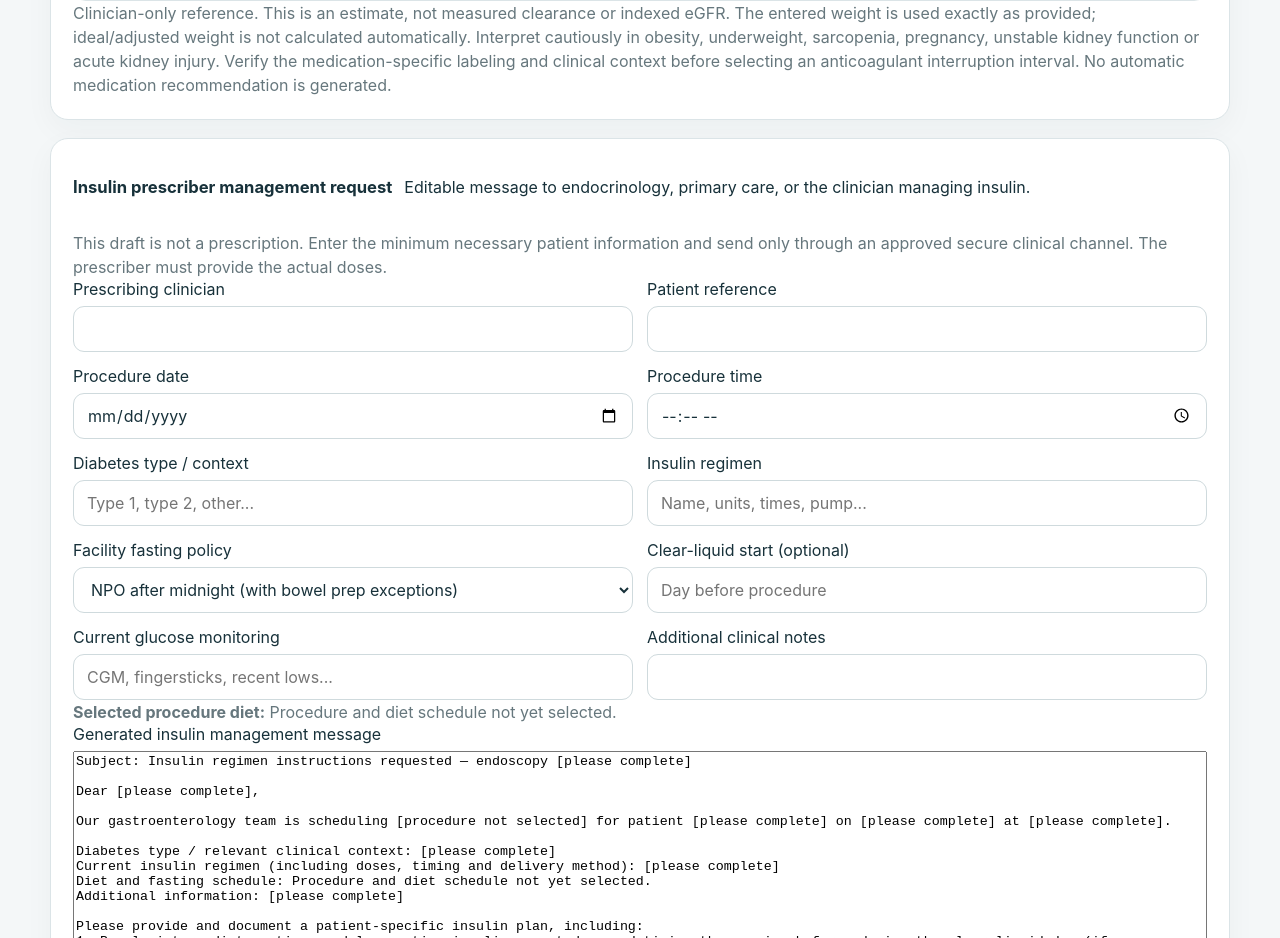
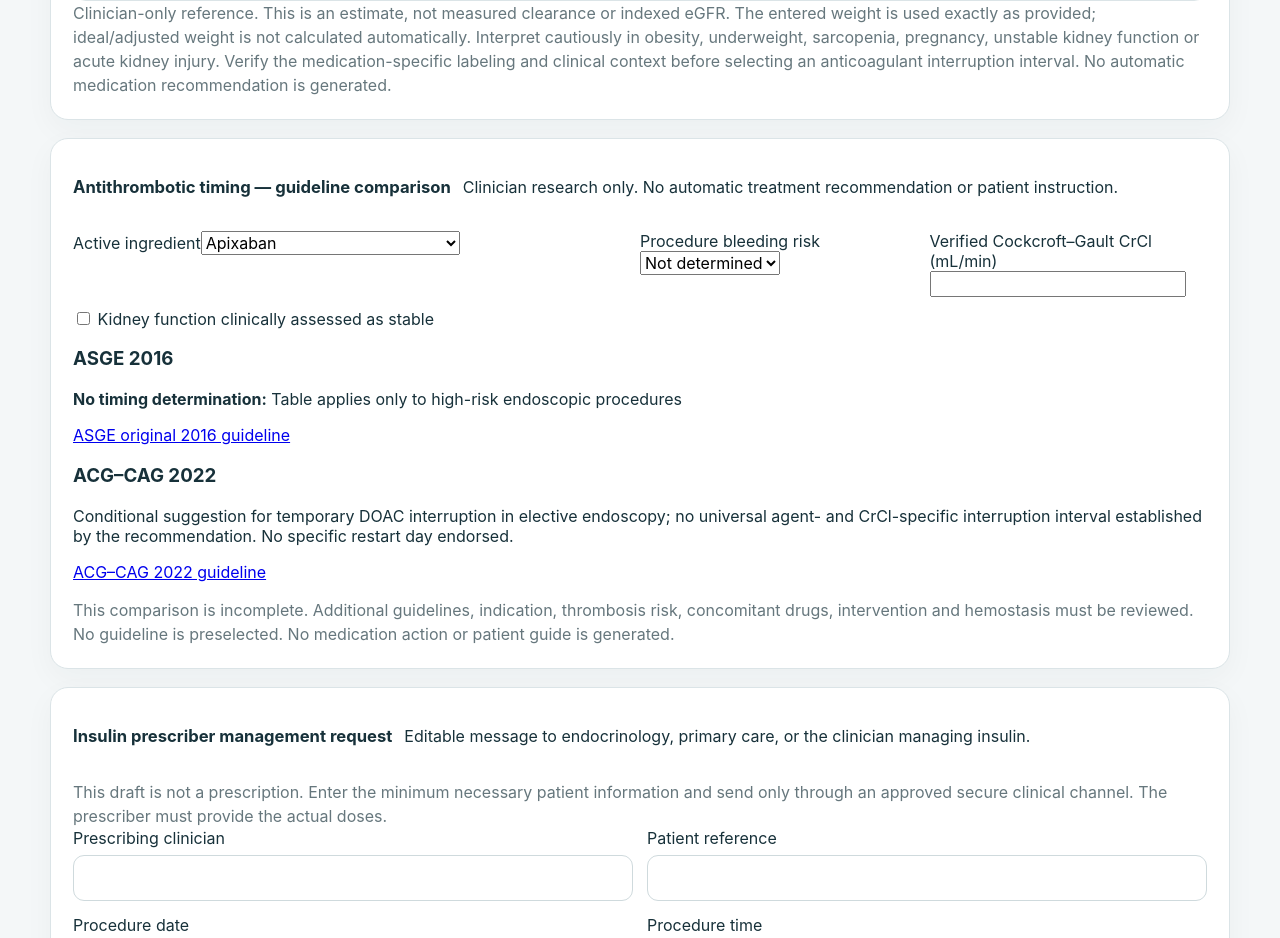
Before and after one commit to jedmedasr/PREP-MEDS, a Next.js app in the folder apps/web/: page / in a window 1280 px wide. Shown: the part 2520-3458 px from the top of the page. Built offline with nearby package versions, Linux system fonts and the light colour scheme.

Commit message:
feat: mount review-only guideline timing comparison in clinician workspace

```diff
--- a/apps/web/components/ClinicalWorkspace.tsx
+++ b/apps/web/components/ClinicalWorkspace.tsx
@@ -2,6 +2,7 @@
 
 import { useEffect, useMemo, useState } from 'react';
 import { CreatinineClearanceCalculator } from './CreatinineClearanceCalculator';
+import { AntithromboticTimingResearch } from './AntithromboticTimingResearch';
 import { PrescriberClearanceRequest } from './PrescriberClearanceRequest';
 import { InsulinPrescriberRequest } from './InsulinPrescriberRequest';
 import type { DecisionExecution, ModifierValue, ProcedureCode } from '@prep-meds/clinical-engine';
@@ -452,6 +453,7 @@ export function ClinicalWorkspace() {
         </section>
       ) : null}
           <CreatinineClearanceCalculator />
+      <AntithromboticTimingResearch />
       <InsulinPrescriberRequest procedure={procedure ?? ''} />
       <PrescriberClearanceRequest key={selectedMedication?.medicationId ?? 'unselected'} medicationName={selectedMedication?.canonicalName ?? ''} procedureName={procedures.find(p => p.code === procedure)?.label ?? ''} />
     </main>
```
